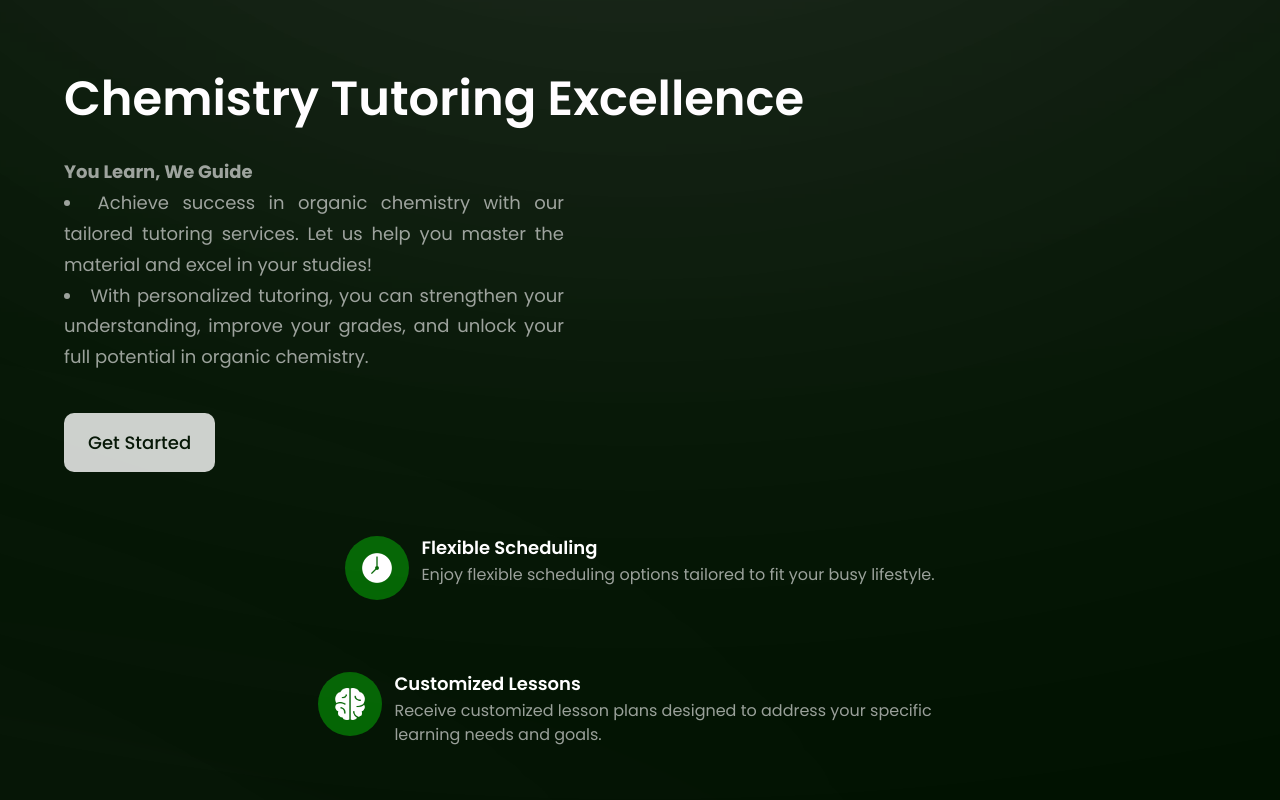
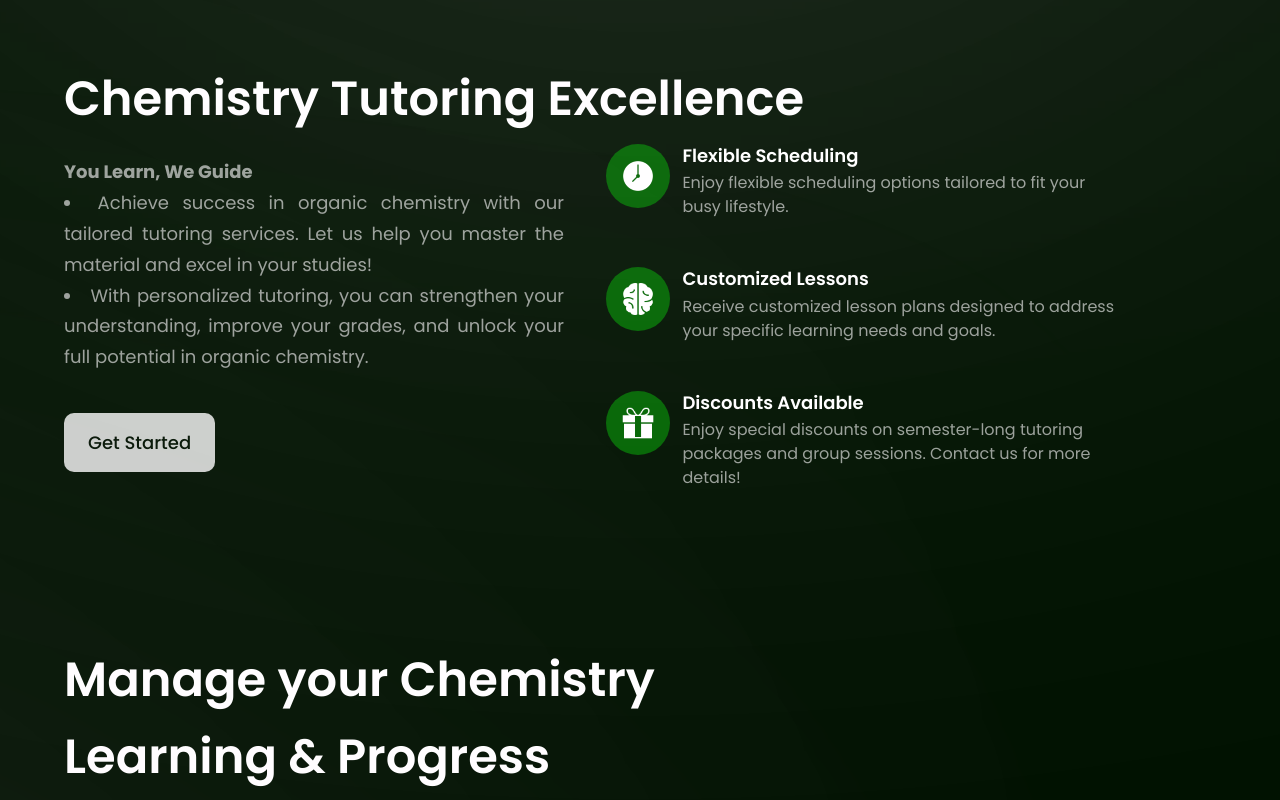
Before and after one commit to AngelaNova/Angela_Tutoring_OrganicChemistry, a React (Vite) app: page / in a window 1280 px wide. Shown: the part 1800-2600 px from the top of the page. Built offline with nearby package versions, Linux system fonts and the light colour scheme.

Commit message:
Update Business.jsx

```diff
--- a/src/components/Business.jsx
+++ b/src/components/Business.jsx
@@ -3,7 +3,7 @@ import styles, { layout } from "../style";
 import Button from "./Button";
 
 const FeatureCard = ({ icon, title, content, index }) => (
-  <div className={`flex flex-row p-6 rounded-[20px] max-w-[60%]  ${index !== features.length - 1 ? "mb-6" : "mb-0"} `}>
+  <div className={`flex flex-row p-6 rounded-[20px] bmdandsm:max-w-[80%]  ss:max-w-[70%]${index !== features.length - 1 ? "mb-6" : "mb-0"} `}>
     <div className={`w-[64px] h-[64px] rounded-full ${styles.flexCenter} bg-dimGreen  `}>
       <img src={icon} alt="star" className="w-[50%] h-[50%] object-contain" />
     </div>
@@ -33,7 +33,7 @@ const Business = () =>  (
       <Button styles={`mt-10`} />
     </div>
 
-    <div className={`${layout.sectionImg} flex-col flex-wrap `}>
+    <div className={`${layout.sectionImg} flex-col flex-wrap bmdandsm:mt-[-22rem] bmdandsm:ml-[28rem] `}>
       {features.map((feature, index) => (
         <FeatureCard key={feature.id} {...feature} index={index} />
       ))}
```
